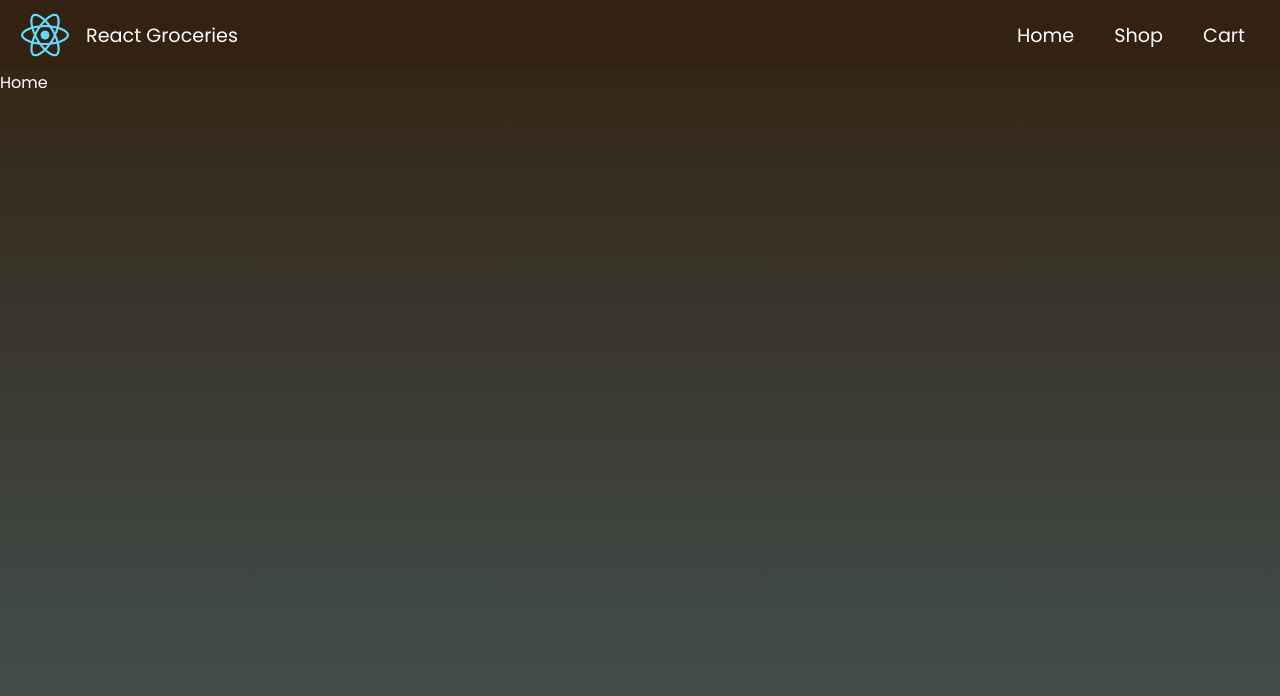
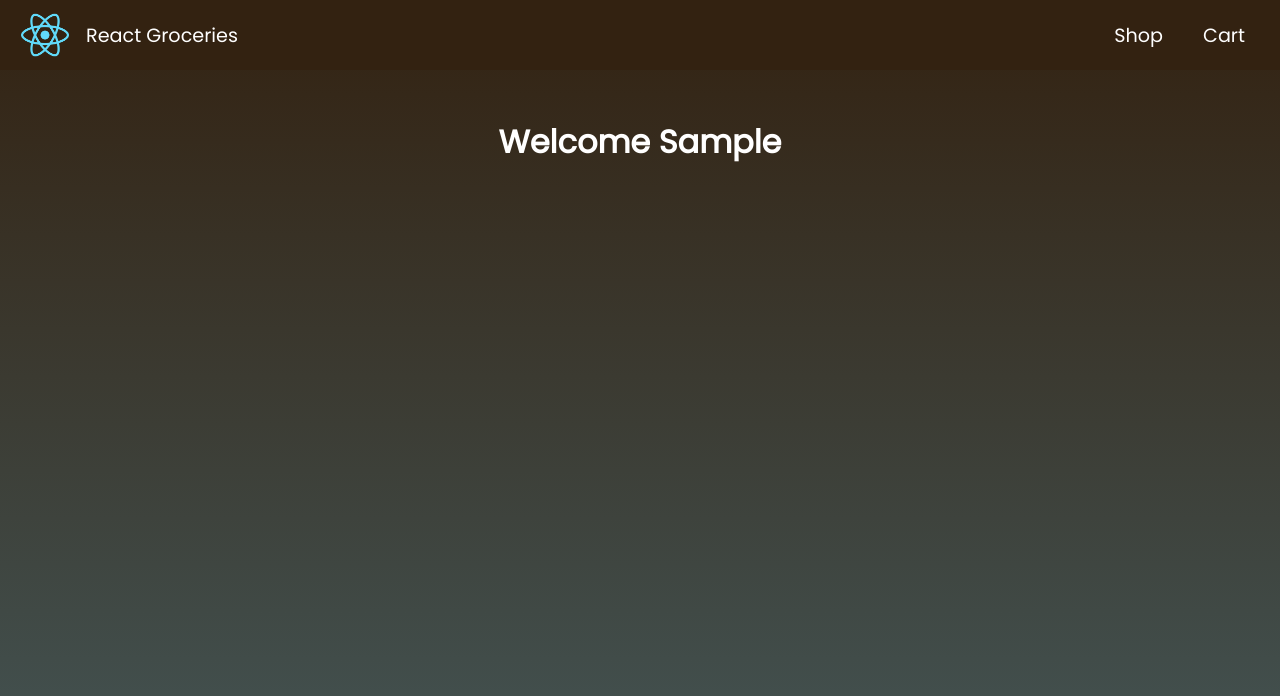
Before and after one commit to lesterfernandez/ecommerce-react, a React (Create React App) app: page / in a window 1280 px wide. Both pictures are taken after typing "Sample", "Sample123" into the empty fields and a click on the button "Create Account". Shown: the top 696 px of the page. Built offline with nearby package versions, Linux system fonts and the light colour scheme.

Commit message:
working on shop

```diff
--- a/src/components/Content.js
+++ b/src/components/Content.js
@@ -1,16 +1,19 @@
 import { Route, Switch } from "react-router-dom";
 import Cart from "./Cart";
-import Home from "./Home";
 import Shop from "./Shop";
 import StyledContent from "./styled/Content.styled";
 
-const Content = () => {
+const Content = ({ username }) => {
   return (
     <StyledContent>
       <Switch>
-        <Route path="/" exact component={Home} />
-        <Route path="/shop" component={Shop} />
-        <Route path="/cart" component={Cart} />
+        <Route path="/" exact>
+          <Shop username={username} />
+        </Route>
+
+        <Route path="/cart">
+          <Cart />
+        </Route>
       </Switch>
     </StyledContent>
   );
--- a/src/components/Home.js
+++ /dev/null
@@ -1,7 +0,0 @@
-import StyledHome from "./styled/Home.styled";
-
-const Home = () => {
-  return <StyledHome>Home</StyledHome>;
-};
-
-export default Home;
--- a/src/components/Nav.js
+++ b/src/components/Nav.js
@@ -13,10 +13,7 @@ const Nav = () => {
           </Link>
         </li>
         <li>
-          <Link to="/">Home</Link>
-        </li>
-        <li>
-          <Link to="/shop">Shop</Link>
+          <Link to="/">Shop</Link>
         </li>
         <li>
           <Link to="/cart">Cart</Link>
--- a/src/components/Shop.js
+++ b/src/components/Shop.js
@@ -1,7 +1,11 @@
 import StyledShop from "./styled/Shop.styled";
 
-const Shop = () => {
-  return <StyledShop>Shop</StyledShop>;
+const Shop = ({ username }) => {
+  return (
+    <StyledShop>
+      <h1>Welcome {username}</h1>
+    </StyledShop>
+  );
 };
 
 export default Shop;
--- a/src/components/styled/Home.styled.js
+++ /dev/null
@@ -1,5 +0,0 @@
-import styled from "styled-components";
-
-const Home = styled.div``;
-
-export default Home;
--- a/src/components/styled/Shop.styled.js
+++ b/src/components/styled/Shop.styled.js
@@ -1,5 +1,10 @@
 import styled from "styled-components";
 
-const Shop = styled.div``;
+const Shop = styled.div`
+  display: flex;
+  flex-direction: column;
+  align-items: center;
+  margin-top: 3rem;
+`;
 
 export default Shop;
```
